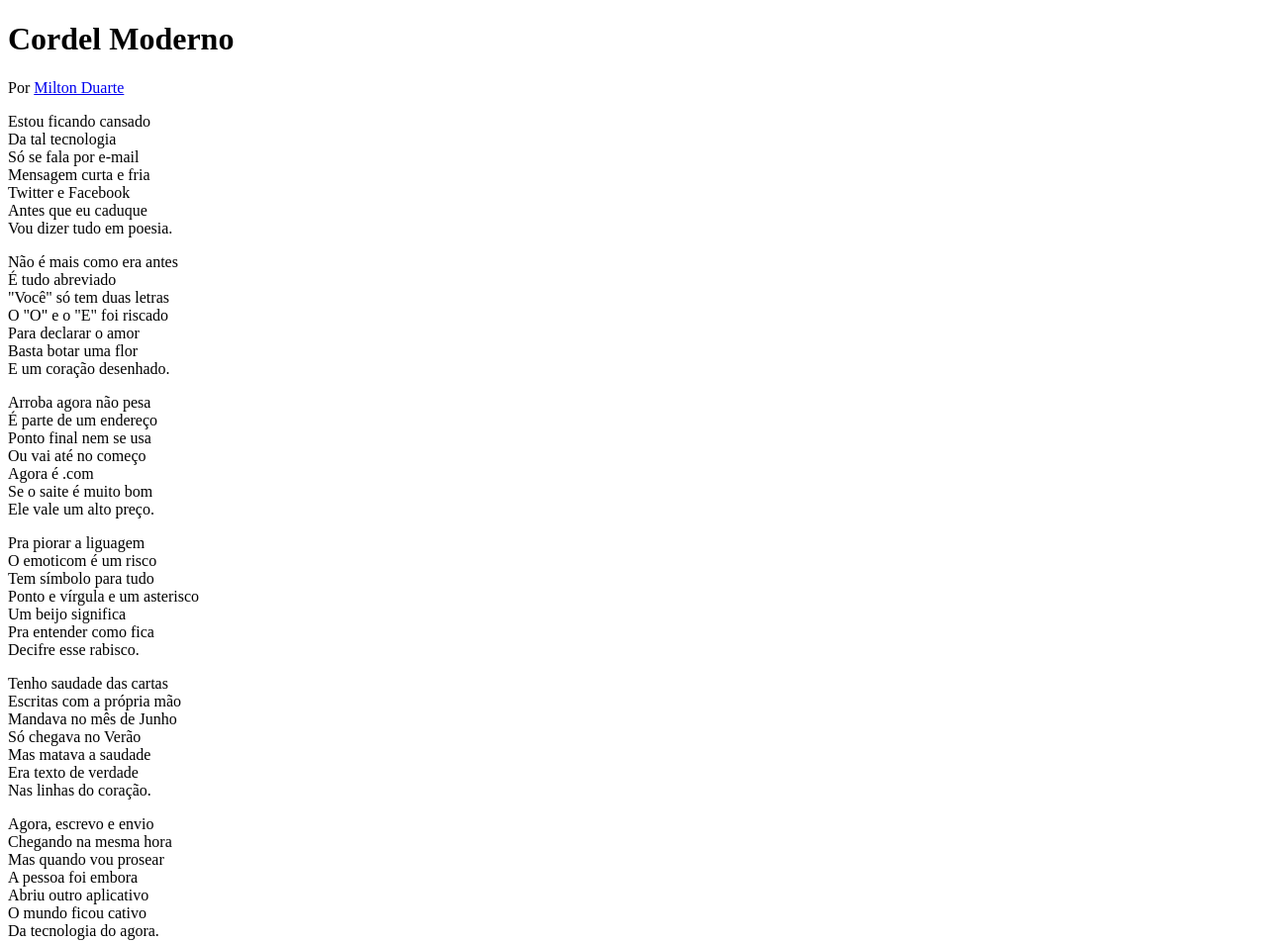
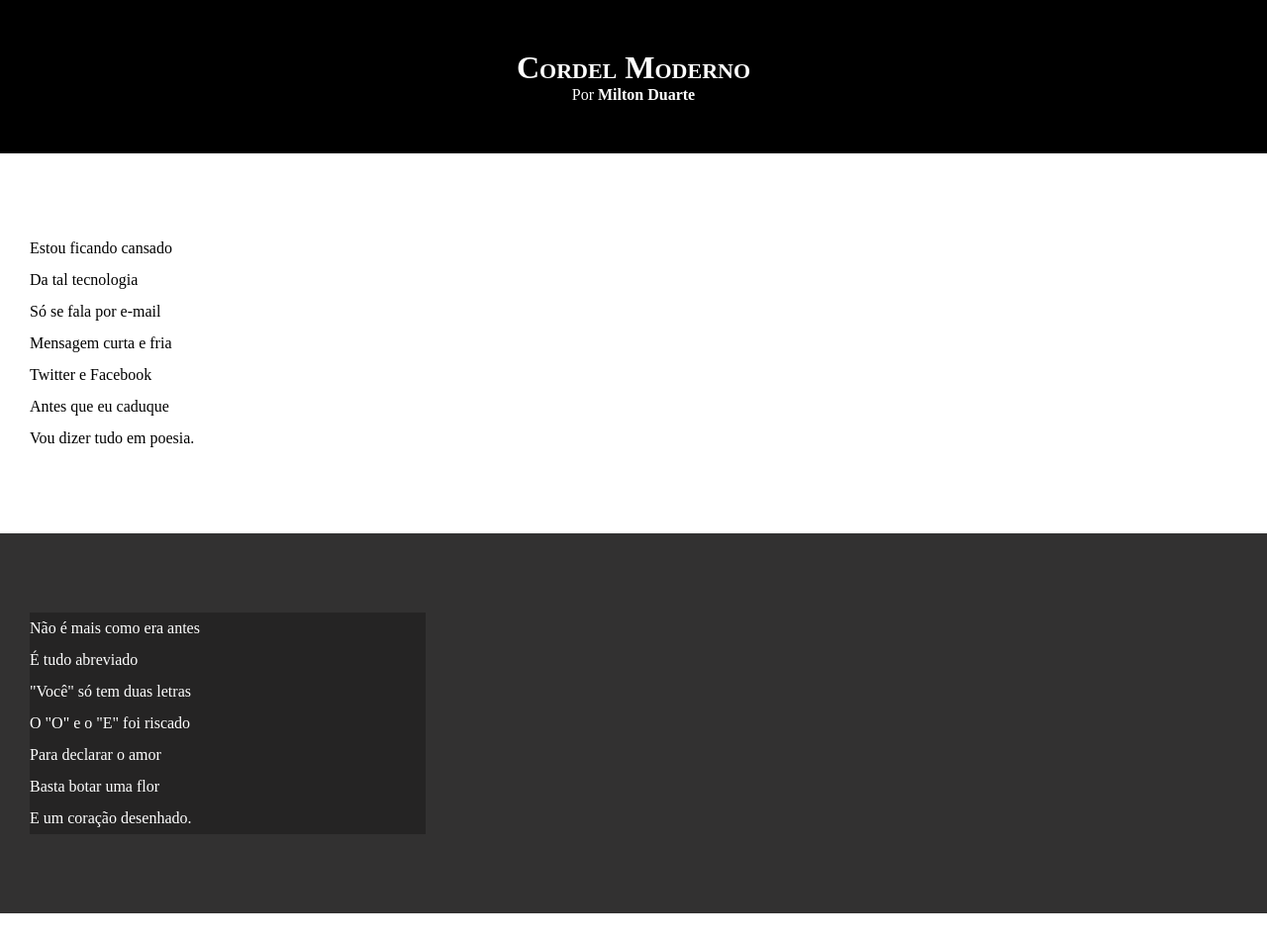
Before and after one commit to EduardoGabardo/html-css, a plain HTML site: page desafios/desafio12/index.html in a window 1280 px wide. Shown: the top 953 px of the page at 99% size. Drawn offline with Linux system fonts and the light colour scheme.

Commit message:
atualizei estilo dos texos

```diff
--- a/desafios/desafio12/estilo/style.css
+++ b/desafios/desafio12/estilo/style.css
@@ -1 +1,65 @@
 @charset "UTF-8";
+
+* {
+    margin: 0px;
+    padding: 0px;
+}
+
+html, body {
+    min-height: 100vh;
+    background-color: darkgray;
+}
+
+header {
+    background-color: black;
+    color: white;
+    text-align: center;
+}
+
+header > h1 {
+    padding-top: 50px;
+    font-variant: small-caps;
+}
+
+header > p {
+    padding-bottom: 50px;
+}
+
+header a, footer a {
+    color: white;
+    text-decoration: none;
+    font-weight: bolder;
+}
+
+header a:hover, footer a:hover {
+    text-decoration: underline;
+}
+
+section {
+    padding-top: 10vh;
+    padding-bottom: 10vh;
+    line-height: 2em;
+    padding-left: 30px;
+}
+
+section.normal {
+    background-color: white;
+    color: black;
+}
+
+section.imagem {
+    background-color: rgb(50, 49, 49);
+    color: white;
+}
+
+section.imagem > p {
+    width: 400px;
+    background-color: rgba(0, 0, 0, 0.258);
+}
+
+footer {
+    background-color: black;
+    color: white;
+    text-align: center;
+    padding: 10px;
+}
--- a/desafios/desafio12/index.html
+++ b/desafios/desafio12/index.html
@@ -18,7 +18,7 @@
 
     </header>
 
-    <section>
+    <section class="normal">
         <p>
             Estou ficando cansado <br>
             Da tal tecnologia <br>
@@ -32,7 +32,7 @@
 
 
 
-    <section>
+    <section class="imagem">
         <p>
             Não é mais como era antes <br>
             É tudo abreviado <br>
@@ -46,7 +46,7 @@
 
 
 
-    <section>
+    <section class="normal">
         <p>
             Arroba agora não pesa <br>
             É parte de um endereço <br>
@@ -69,7 +69,7 @@
 
 
 
-    <section>
+    <section class="imagem">
         <p>
             Tenho saudade das cartas <br>
             Escritas com a própria mão <br>
@@ -83,7 +83,7 @@
 
 
 
-    <section>
+    <section class="normal">
         <p>
             Agora, escrevo e envio <br>
             Chegando na mesma hora <br>
```
